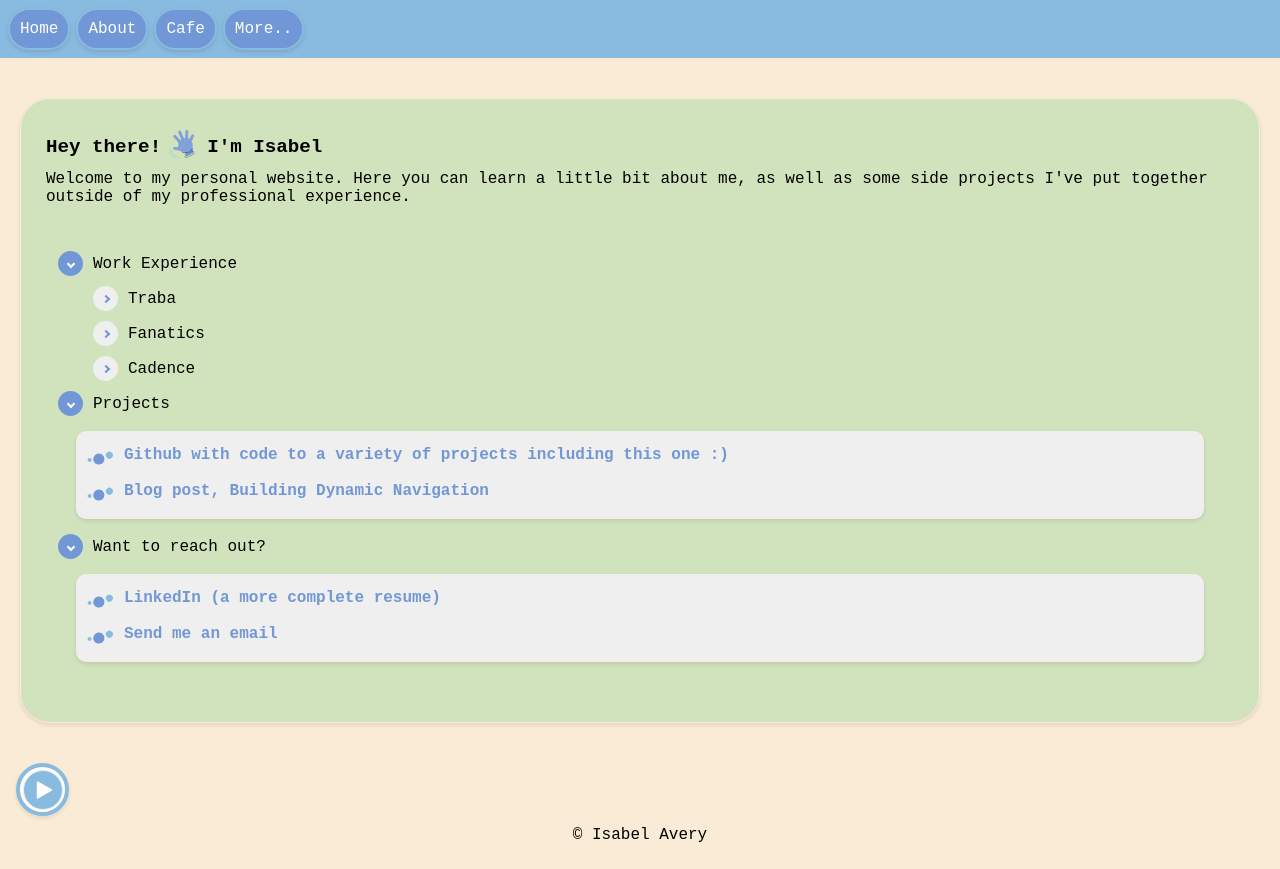
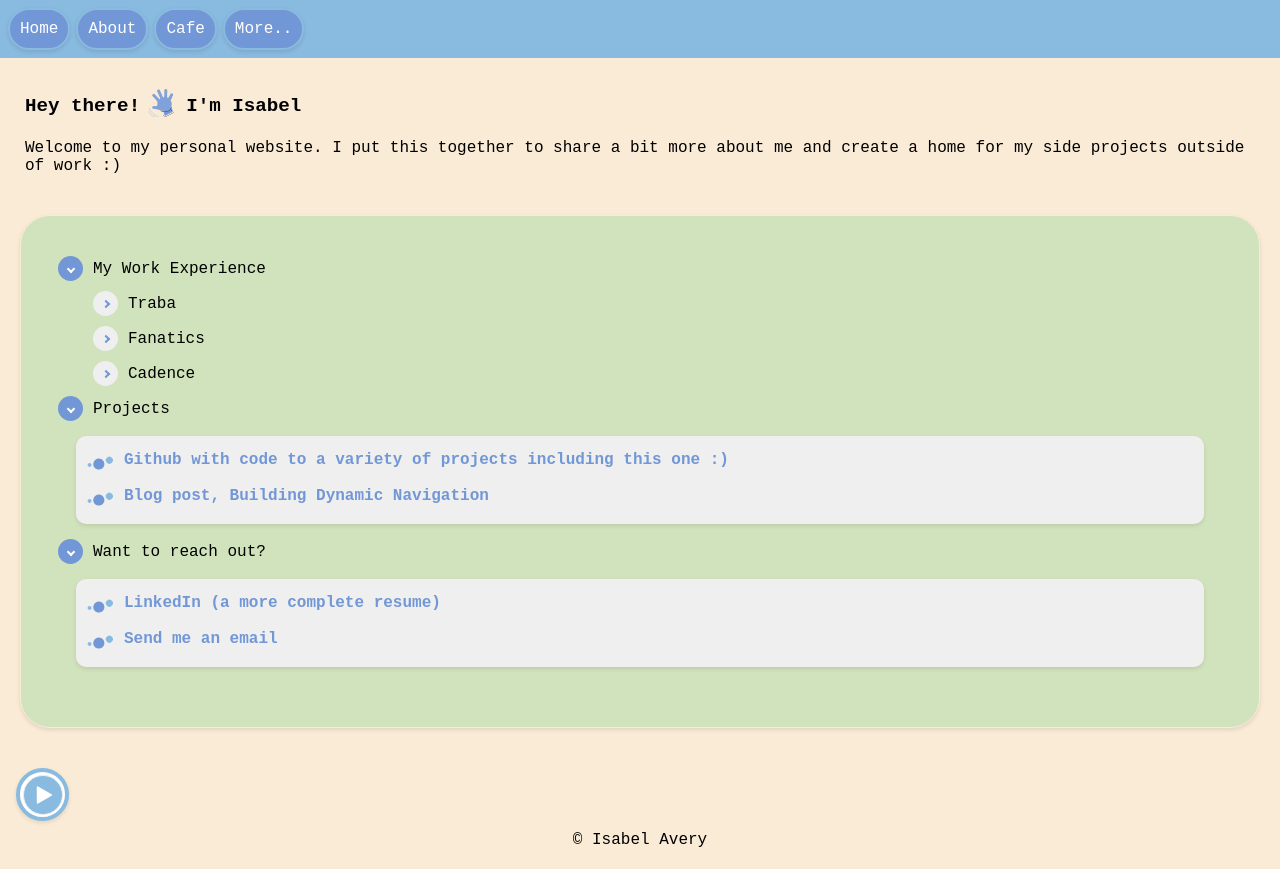
Before and after one commit to isabelmavery/portfolio, a React (Vite) app in the folder client/: page / in a window 1280 px wide. Built offline with nearby package versions, Linux system fonts and the light colour scheme; no server answers.

Commit message:
update: home text

```diff
--- a/client/src/Home.jsx
+++ b/client/src/Home.jsx
@@ -4,7 +4,16 @@ import Wave from "./assets/Wave";
 
 function Home() {
   return (
-    <div className="text-content primary-content">
+    <>
+      <div
+        className="text-content"
+        style={{
+          display: "flex",
+          flexDirection: "column",
+          gap: "10px",
+          paddingBottom: 0,
+        }}
+      >
         <div
           style={{
             display: "flex",
@@ -18,13 +27,16 @@ function Home() {
           <Wave />
           <div>I'm Isabel</div>
         </div>
-      <div style={{ marginBottom: 40 }}>
-        Welcome to my personal website. Here you can learn a little bit about
-        me, as well as some side projects I've put together outside of my
-        professional experience.
+        <div>
+          Welcome to my personal website. I put this together to share a bit
+          more about me and create a home for my side projects outside of work
+          :)
         </div>
+      </div>
+      <div className="text-content primary-content">
         <Menu />
       </div>
+    </>
   );
 }
 
--- a/client/src/Menu/menuData.js
+++ b/client/src/Menu/menuData.js
@@ -1,7 +1,7 @@
 export const isabelsTopNav = [
   {
     id: 1,
-    value: "Work Experience",
+    value: "My Work Experience",
     children: [
       {
         id: 2,
```
Lines whose indentation alone changed are shown as unchanged.
